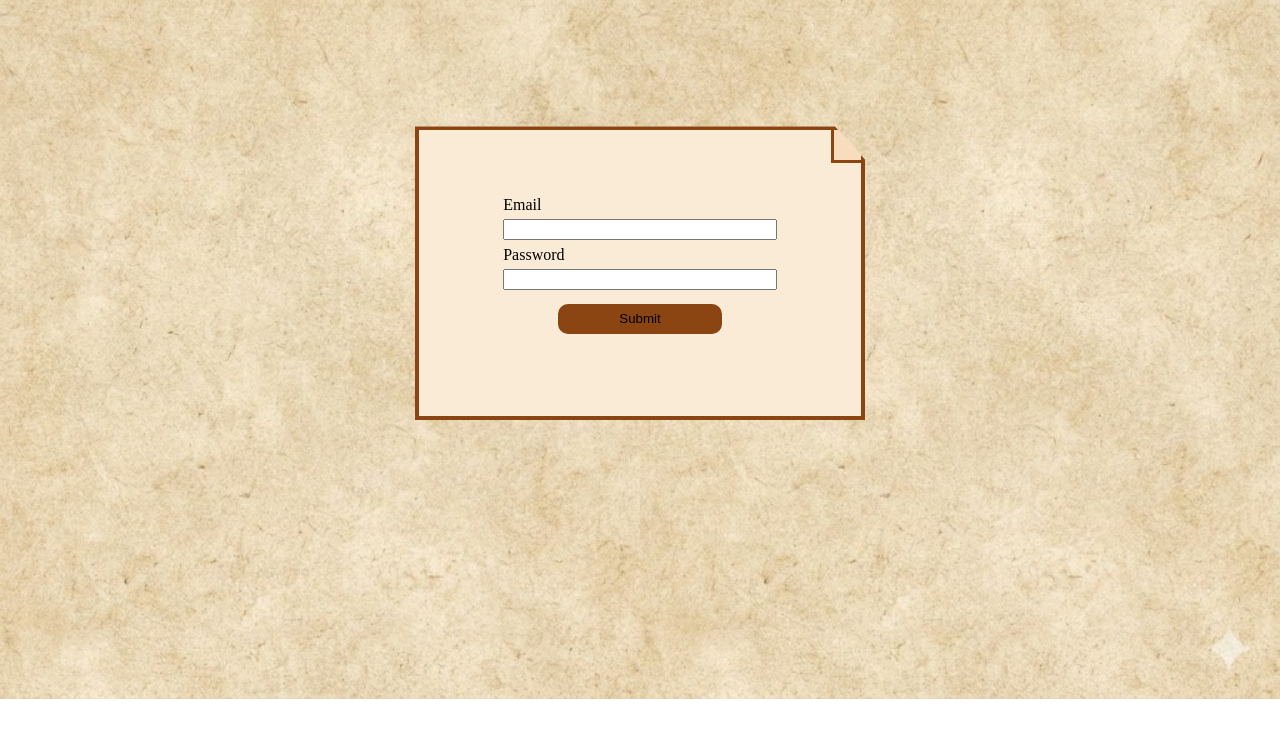
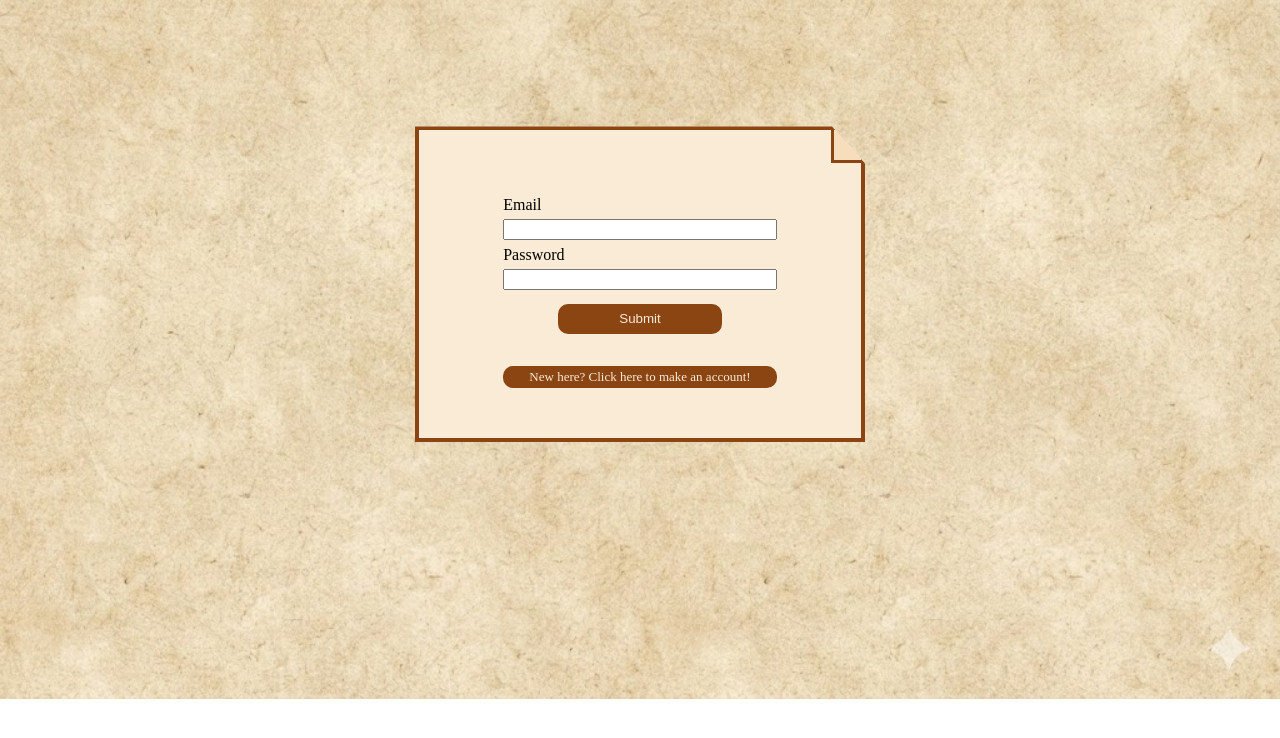
Before and after one commit to kingminor/RollCall-HackUSU-2026-Project-, a website built with Vite: page Frontend/index.html in a window 1280 px wide. Built offline with nearby package versions, Linux system fonts and the light colour scheme; some icons are missing.

Commit message:
folds across multiple pages

```diff
--- a/Frontend/index.html
+++ b/Frontend/index.html
@@ -10,7 +10,7 @@
     <script src="./src/login.js" type="module" defer></script>
 </head>
 <body>
-    <div class="login">
+    <div class="login folded">
         <div class="pageFold"></div>
         <span class="iconify" data-icon="heroicons:book-open"></span>
         <form class="loginForm" action="./home.html">
@@ -20,6 +20,7 @@
             <input type="password" name="password" id="password">
             <button id="submit">Submit</button>
             <p class="error"></p>
+            <a href="./create-account.html">New here? Click here to make an account!</a>
         </form>
     </div>
 </body>
--- a/Frontend/src/campaign.css
+++ b/Frontend/src/campaign.css
@@ -102,7 +102,7 @@ h2 {
 
 }
 .folded {
-    clip-path: polygon(0 0, calc(100% - var(--fold)) 0, 100% calc(var(--fold) + var(--fold-border)), 100% 100%, 0 100%);
+    clip-path: polygon(0 0, calc(100% - var(--fold)) 0, 100% calc(var(--fold) + var(--fold)), 100% 100%, 0 100%);
 }
 .character-head {
     display: flex;
@@ -271,6 +271,7 @@ button {
     margin-top: 5%;
     width: 90%;
     background-color: var(--main-border);
+    color:var(--paper-color);
 }
 button:hover {
     background-color: var(--main-dark);
--- a/Frontend/src/join-campaign.css
+++ b/Frontend/src/join-campaign.css
@@ -1,4 +1,8 @@
 @import url("./colors.css");
+:root {
+  --fold: 15px;
+  --fold-border: 3px;
+}
 * {
     margin: 0;
     padding: 0;
@@ -15,9 +19,13 @@ header {
     height: 60px;
     background-color: var(--paper-color);
 }
+body {
+    background-image: url("./parchment.png");
+    background-repeat: no-repeat;
+    background-size: cover;
+}
 #new-campaign {
     border: 2px solid var(--main-border);
-    border-radius: 10px;
     padding: 10px;
     margin-right: 20px;
     height: 100%;
@@ -44,6 +52,7 @@ header {
         color: black;
         display: flex;
         align-items: center;
+        border-radius: 10px;
         justify-content: center;
         svg {
             height: 20px;
@@ -53,6 +62,11 @@ header {
     a {
         text-decoration: none;
         color: black;
+    }
+    #new-campaign:hover {
+        color: white;
+        background-color: var(--main-dark);
+        border: var(--main-dark);
     }
     svg {
         height: 50px;
@@ -70,9 +84,9 @@ main {
         justify-content: center;
         flex-direction: column;
         border: 3px solid var(--main-border);
-        border-radius: 10px;
         width: 60%;
         margin: auto;
+        background-color: var(--paper-color);
         form {
             display: flex;
             flex-direction: column;
@@ -87,10 +101,12 @@ main {
                 height: 30px;
                 font-weight: bold;
                 border-radius: 5px;
-                background-color: transparent;
+                background-color: var(--main-border);
+                color: var(--paper-color)
             }
             button:hover {
-                background-color: transparent;
+                background-color: var(--main-dark);
+                border: var(--main-dark);
             }
         }
     }
@@ -121,5 +137,20 @@ main {
 }
 
 .error {
-    color: red;
+    color: var(--error-red);
 }
+.pageFold {
+    position: absolute;
+    top: calc(-1 * var(--fold));
+    right: calc(-1 * var(--fold));
+    width: calc(2 * var(--fold));
+    height: calc(2 * var(--fold));
+    background-color: var(--fold-shadow);
+    transform: rotate(0deg);
+    transform-origin: 100% 0%;
+    box-shadow: inset var(--fold-border) var(--fold-border) 0 saddlebrown, 0px var(--fold-border) 0 saddlebrown;
+
+}
+.folded {
+    clip-path: polygon(0 0, calc(100% - var(--fold)) 0, 100% calc(var(--fold) + var(--fold-border)), 100% 100%, 0 100%);
+}
--- a/Frontend/src/login.css
+++ b/Frontend/src/login.css
@@ -10,7 +10,6 @@ body {
     font-family: 'Crimson Text', serif;
 }
 .login {
-    position: relative;
     width: 100%;
     max-width: 450px;
     padding: 60px 50px 50px;
@@ -21,24 +20,33 @@ body {
     border: 4px solid saddlebrown;
     display: flex;
     flex-direction: column;
-    overflow: hidden;
     background-color: antiquewhite;
-    clip-path: polygon(0 0, calc(100% - var(--fold)) 0,  100% calc(var(--fold) + var(--fold-border)), 100% 100%, 0 100%);
+    a {
+        text-decoration: none;
+        border: 3px solid saddlebrown;
+        text-align: center;
+        font-size: 13px;
+        color:antiquewhite;
+        background-color: saddlebrown;
+        border-radius: 10px;
+    }
+    a:hover {
+        background-color: rgb(84, 41, 10);
+        border-color: rgb(84, 41, 10);
+    }
 }
 .pageFold {
     position: absolute;
     top: calc(-1 * var(--fold));
     right: calc(-1 * var(--fold));
-    width: 60px;
-    height: 60px;
+    width: calc(2 * var(--fold));
+    height: calc(2 * var(--fold));
     background-color: var(--fold-shadow);
-    transform: rotate(0deg);
-    transform-origin: 100% 0%;
     box-shadow: inset var(--fold-border) var(--fold-border) 0 saddlebrown, 0px var(--fold-border) 0 saddlebrown;
 
 }
 .folded{
-    clip-path: polygon(0 0, calc(100% - var(--fold)) 0, 100% calc(var(--fold) + var(--fold-border)), 100% 100%, 0 100%);
+    clip-path: polygon(0 0, calc(100% - 33px) 0, 100% calc(var(--fold) + 7px), 100% 100%, 0 100%);
 
 }
 svg {
@@ -62,6 +70,7 @@ svg {
         width: 60%;
         border: 2px solid saddlebrown;
         cursor: pointer;
+        color: antiquewhite;
     }
     button:hover {
         background-color: rgb(84, 41, 10);
```
Also changed, not shown: Frontend/join-campaign.html (+4 -2 lines).
